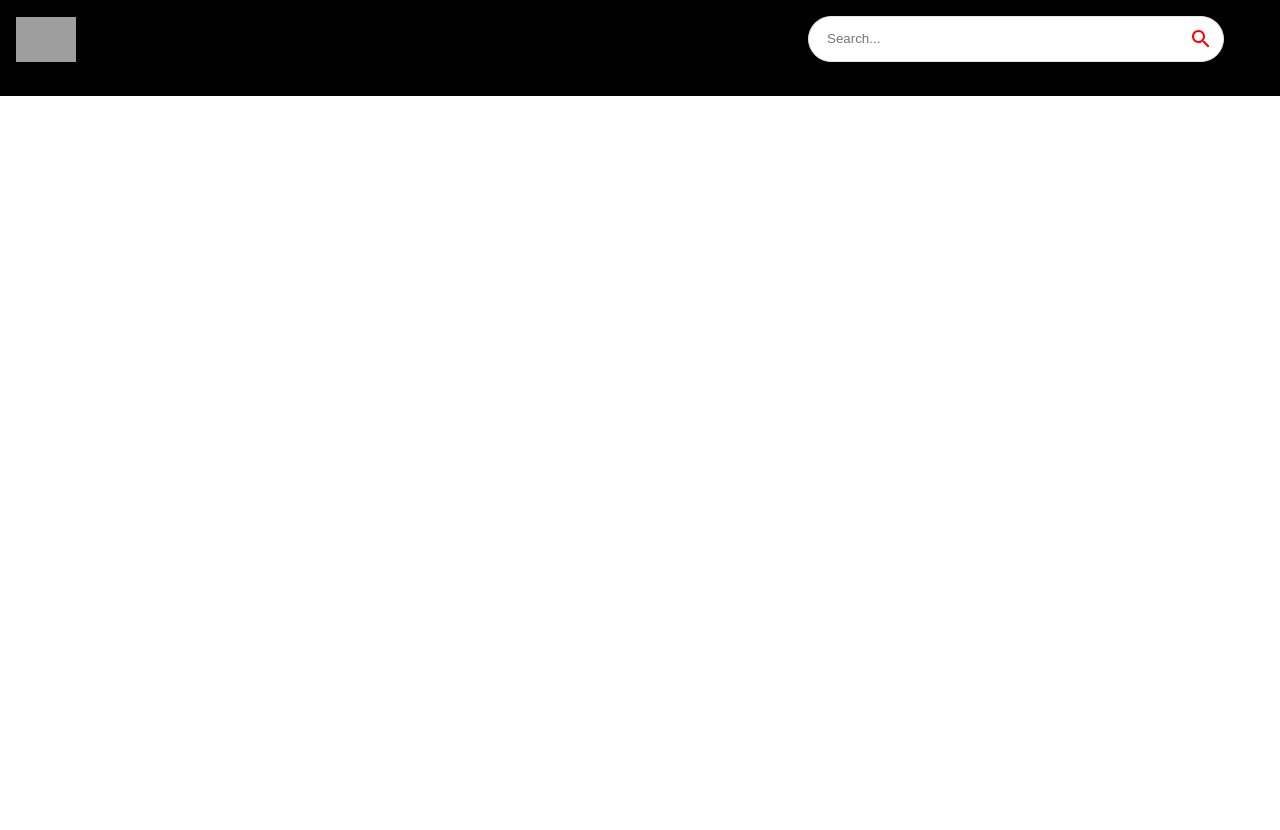
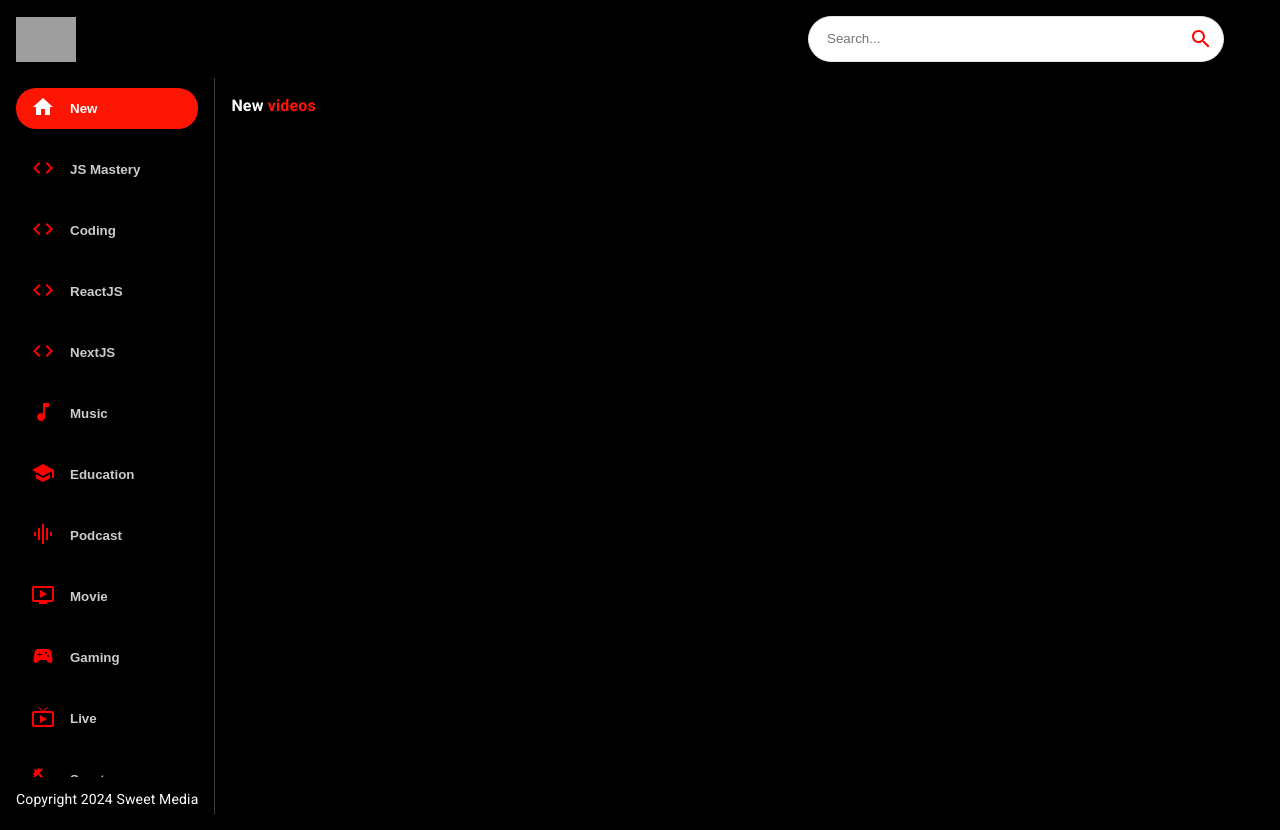
Before and after one commit to NickSweet1/youtube_clone, a React (Create React App) app: page / in a window 1280 px wide. Before the commit the page ends 800 px from the top, so only its background shows below. Built offline with nearby package versions, Linux system fonts and the light colour scheme; grey boxes are pictures that could not be loaded.

Commit message:
set up home page and initiated youtube api

```diff
--- a/src/components/Feed.jsx
+++ b/src/components/Feed.jsx
@@ -1,9 +1,44 @@
-import React from 'react'
+import { useState, useEffect } from "react";
+import { Box, Stack, Typography } from "@mui/material";
+import { Sidebar, Videos } from "./";
+
+
 
 const Feed = () => {
   return (
-    <div>Feed</div>
-  )
-}
+    <Stack sx={{ flexDirection: { sx: "column", md: "row" } }}>
+      <Box
+        sx={{
+          height: { sx: "auto", md: "92vh" },
+          borderRight: "1px solid #3d3d3d",
+          px: { sx: 0, md: 2 },
+        }}
+      >
+        <Sidebar />
 
-export default Feed
+        <Typography
+          className="copyright"
+          variant="body2"
+          sx={{ mt: 1.5, color: "#fff" }}
+        >
+          Copyright 2024 Sweet Media
+        </Typography>
+      </Box>
+
+      <Box p={2} sx={{ overflowY: "auto", height: "90vh", flex: 2 }}>
+        <Typography
+          cariant="h4"
+          fontWeight="bold"
+          mb={2}
+          sx={{ color: "white" }}
+        >
+          New <span style={{ color: "#FC1503" }}>videos</span>
+        </Typography>
+
+        <Videos videos={[]} />
+      </Box>
+    </Stack>
+  );
+};
+
+export default Feed;
--- /dev/null
+++ b/src/components/Sidebar.jsx
@@ -0,0 +1,27 @@
+import { Stack } from "@mui/material";
+import { categories } from "../utils/constants";
+
+const selectedCategory = "New";
+const Sidebar = () => (
+  <Stack
+    direction="row"
+    sx={{
+      overflowY: "auto",
+      height: { sx: "auto", md: "95%" },
+      flexDirection: { md: "column" },
+    }}
+  >
+    {categories.map((category) => (
+      <button
+        className="category-btn"
+        style={{ background: category.name === selectedCategory && "#FC1503", color: 'white' }}
+        key={category.name}
+      >
+        <span style={{ color: category.name === selectedCategory ? 'white' : 'red', marginRight: '15px' }}>{category.icon}</span>
+        <span style={{ opacity: category.name === selectedCategory ? '1' : '0.8' }}>{category.name}</span>
+      </button>
+    ))}
+  </Stack>
+);
+
+export default Sidebar;
--- /dev/null
+++ b/src/components/Videos.jsx
@@ -0,0 +1,9 @@
+import React from 'react'
+
+const Videos = () => {
+  return (
+    <div>Videos</div>
+  )
+}
+
+export default Videos
--- a/src/components/index.js
+++ b/src/components/index.js
@@ -4,3 +4,5 @@ export { default as ChannelDetail } from './ChannelDetail';
 export { default as SearchFeed } from './SearchFeed';
 export { default as VideoDetail } from './VideoDetail';
 export { default as SearchBar } from './SearchBar';
+export { default as Sidebar } from './Sidebar';
+export { default as Videos } from './Videos';
```
Also changed, not shown: src/utils/fetchFromAPI.js (added, +15 -0 lines), 1 other file (tests, documents, lock files or other folders).
